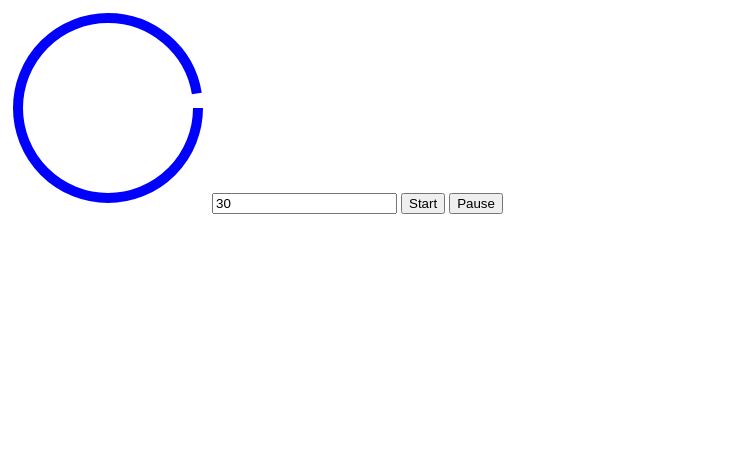
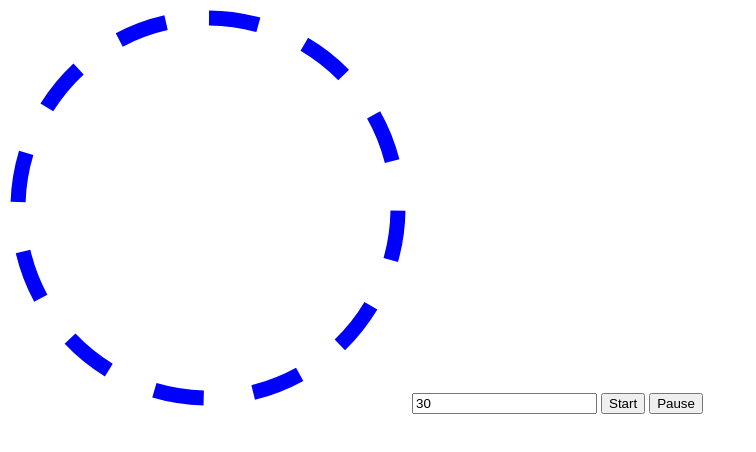
Before and after one commit to stanrocks/JS_bootcamp, a plain HTML site: page timer/index.html in a window 1280 px wide. Shown: the whole page, without its empty margins (0-756 px from the left). Drawn offline with Linux system fonts and the light colour scheme.

Commit message:
timer - animation basics

```diff
--- a/timer/index.html
+++ b/timer/index.html
@@ -8,9 +8,9 @@
 </head>
 
 <body>
-  <svg height="200" width="200">
-    <circle r="90" cx="100" cy="100" fill="transparent" stroke="blue" stroke-width="10" stroke-dasharray="560"
-      stroke-dashoffset="10">
+  <svg height="400" width="400">
+    <circle r="190" cx="200" cy="200" fill="transparent" stroke="blue" stroke-width="15" stroke-dasharray="50"
+      stroke-dashoffset="-1" transform="rotate(-90 200 200)">
     </circle>
   </svg>
 
```
